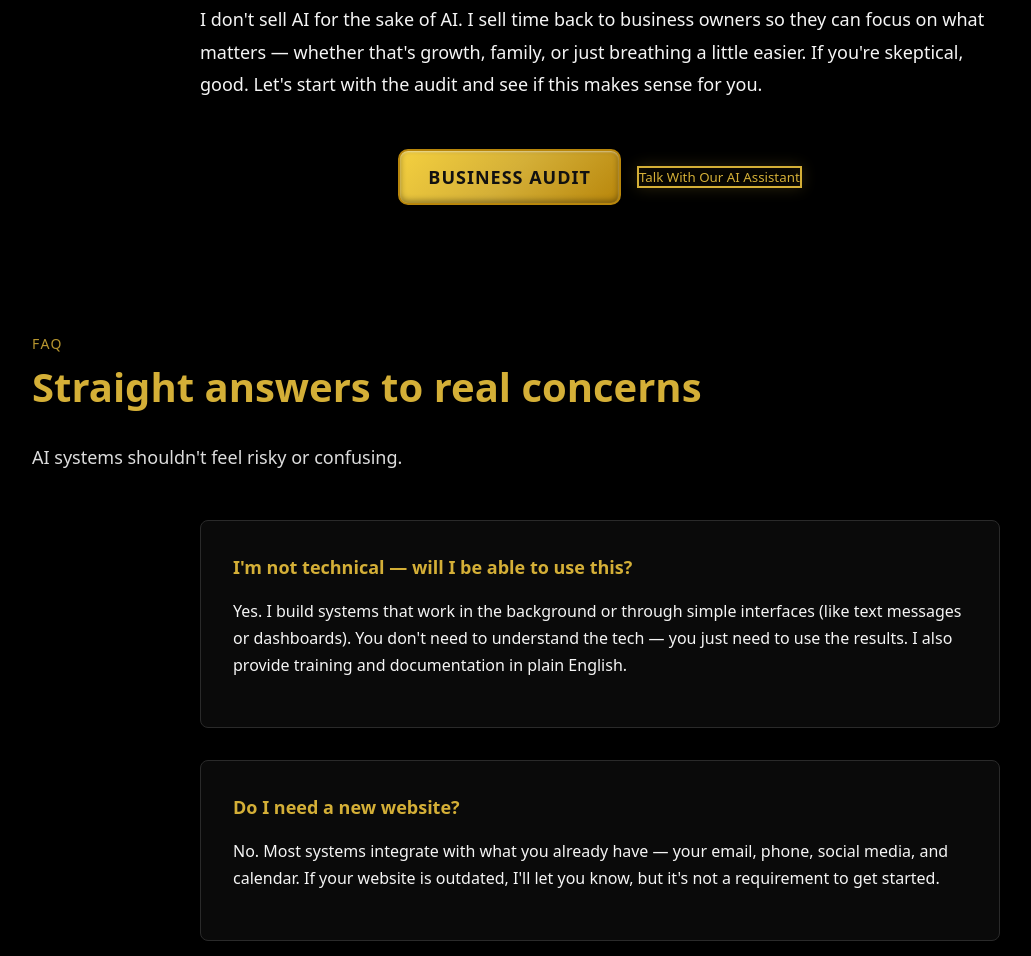
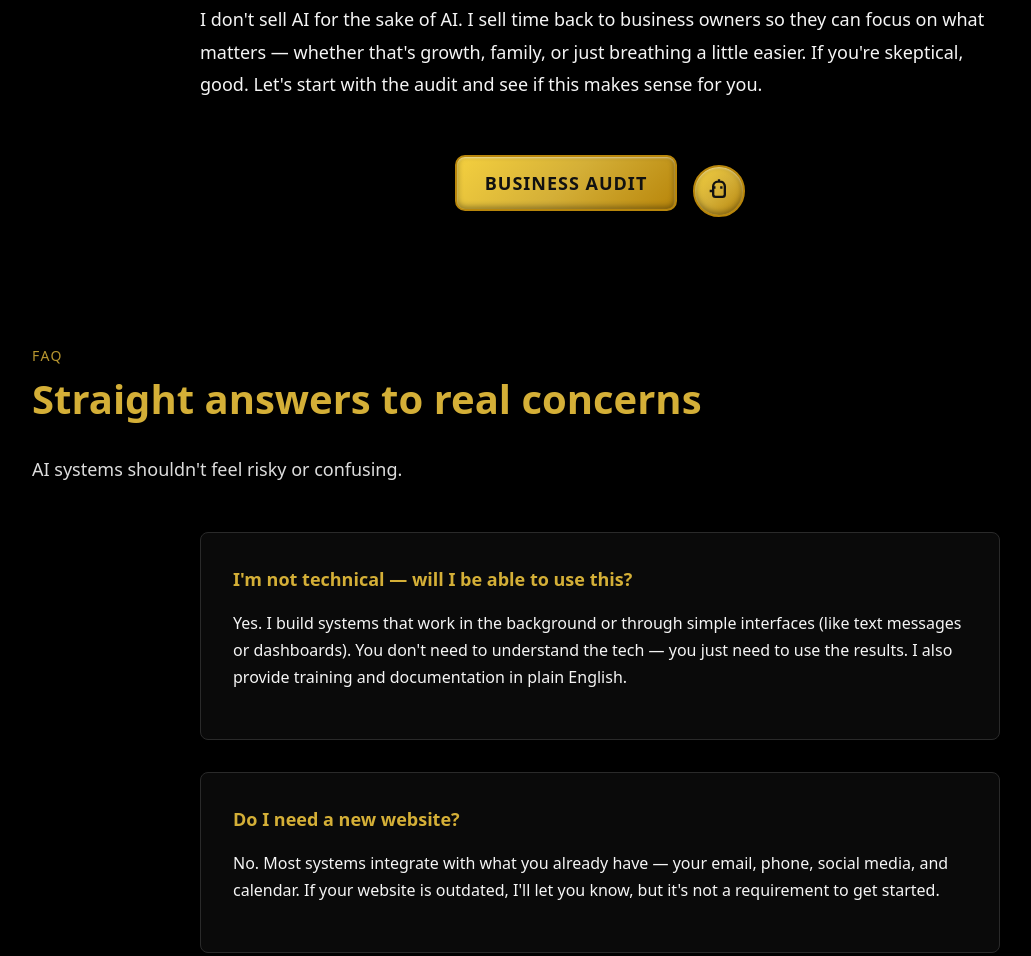
Before and after one commit to MercApostle/bella-coola-ai-hub-master, a plain HTML site: page index.html in a window 1280 px wide. Shown: the part 7297-8253 px from the top of the page, without its empty margins (40-1071 px from the left). Drawn offline with Linux system fonts and the light colour scheme.

Commit message:
Fix: Add ai-assistant-btn class to all Talk with our AI assistant buttons

```diff
--- a/index.html
+++ b/index.html
@@ -168,7 +168,7 @@
                     <button class="btn primary-btn" data-scroll-to="get-started">
                         <span data-content="aboutMe.primaryCTA"></span>
                     </button>
-                    <button class="btn secondary-btn" data-content="aboutMe.secondaryCTA"></button>
+                    <button class="btn secondary-btn ai-assistant-btn" data-content="aboutMe.secondaryCTA"></button>
                 </div>
             </div>
         </section>
@@ -188,7 +188,7 @@
                     <button class="btn primary-btn" data-scroll-to="get-started">
                         <span data-content="faq.primaryCTA"></span>
                     </button>
-                    <button class="btn secondary-btn" data-content="faq.secondaryCTA"></button>
+                    <button class="btn secondary-btn ai-assistant-btn" data-content="faq.secondaryCTA"></button>
                 </div>
             </div>
         </section>
@@ -204,7 +204,7 @@
 
                 <div class="section-cta">
                     <button class="btn primary-btn" data-content="getStarted.primaryCTA"></button>
-                    <button class="btn secondary-btn" data-content="getStarted.secondaryCTA"></button>
+                    <button class="btn secondary-btn ai-assistant-btn" data-content="getStarted.secondaryCTA"></button>
                 </div>
             </div>
         </section>
--- a/main.js
+++ b/main.js
@@ -45,6 +45,19 @@ function initializeContent() {
 
     // Generate FAQ items
     generateFAQItems();
+
+    // Ensure all AI assistant buttons have the correct class
+    ensureAIAssistantButtons();
+}
+
+// Ensure all buttons with "Talk with our AI assistant" text have the ai-assistant-btn class
+function ensureAIAssistantButtons() {
+    document.querySelectorAll('button').forEach(button => {
+        const text = button.textContent.trim().toLowerCase();
+        if (text.includes('talk with our ai assistant') || text.includes('talk with our ai')) {
+            button.classList.add('ai-assistant-btn');
+        }
+    });
 }
 
 // Helper function to get nested properties from object using dot notation
```
Also changed, not shown: 1 other file.
